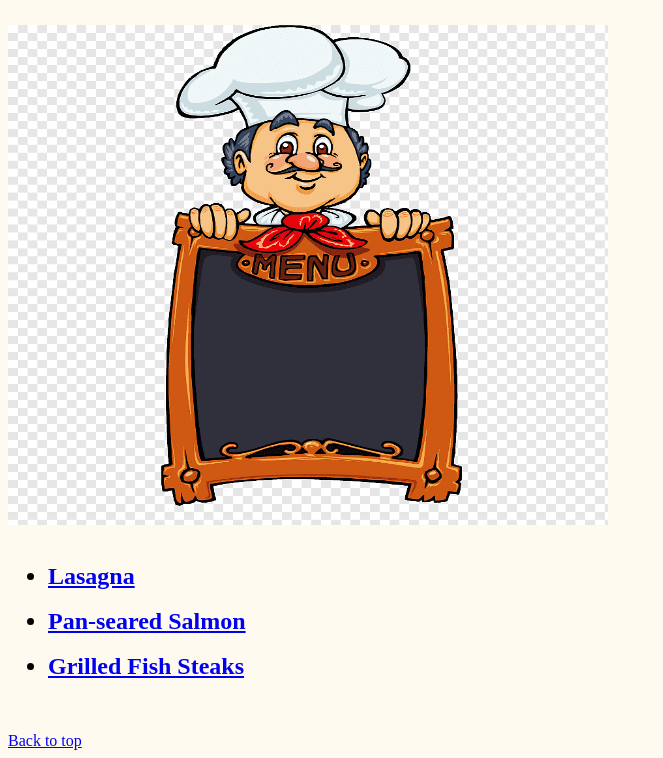
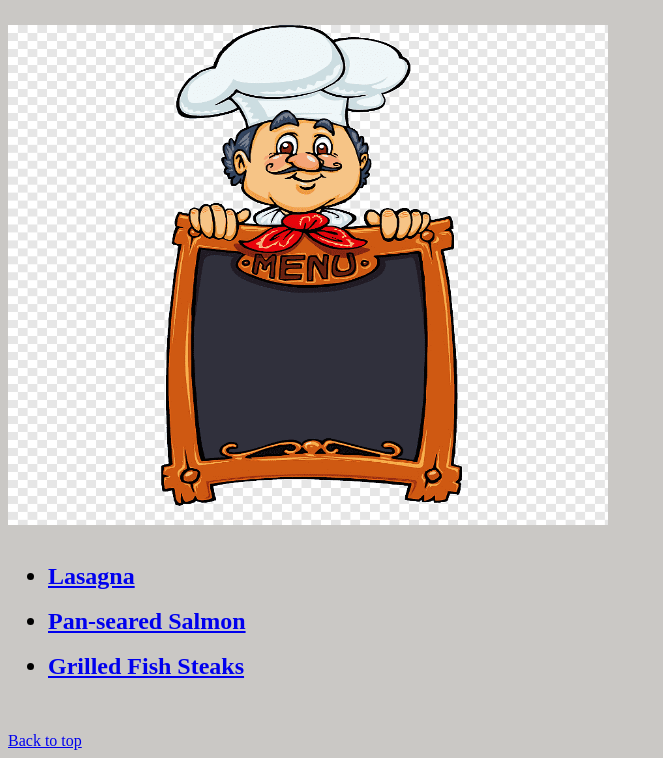
Before and after one commit to zakymaky8/odin-recipes, a plain HTML site: page index.html in a window 1280 px wide. Shown: the part 73-831 px from the top of the page, without its empty margins (0-663 px from the left). Drawn offline with Linux system fonts and the light colour scheme.

Commit message:
Edit the recipe files

```diff
--- a/index.html
+++ b/index.html
@@ -5,7 +5,7 @@
         <title>Recipes</title>
         <link rel="icon" type="image/x-icon" href="recipes/image/foodlogo.jpg">
     </head>
-    <body style="background-color:floralwhite;">
+    <body style="background-color:rgb(202, 200, 197);">
         <h1>Odin Recipes</h1><br>
         <img src="recipes/image/recipe_banner.png" alt="chef's image" height="500" width="600"><br><br>
 
```
Also changed, not shown: recipes/Grilled_Fish_Steaks.html (+1 -1 lines), recipes/Pan_Seared_Salmon.html (+1 -1 lines), recipes/lasagna.html (+1 -1 lines), 1 other file.
